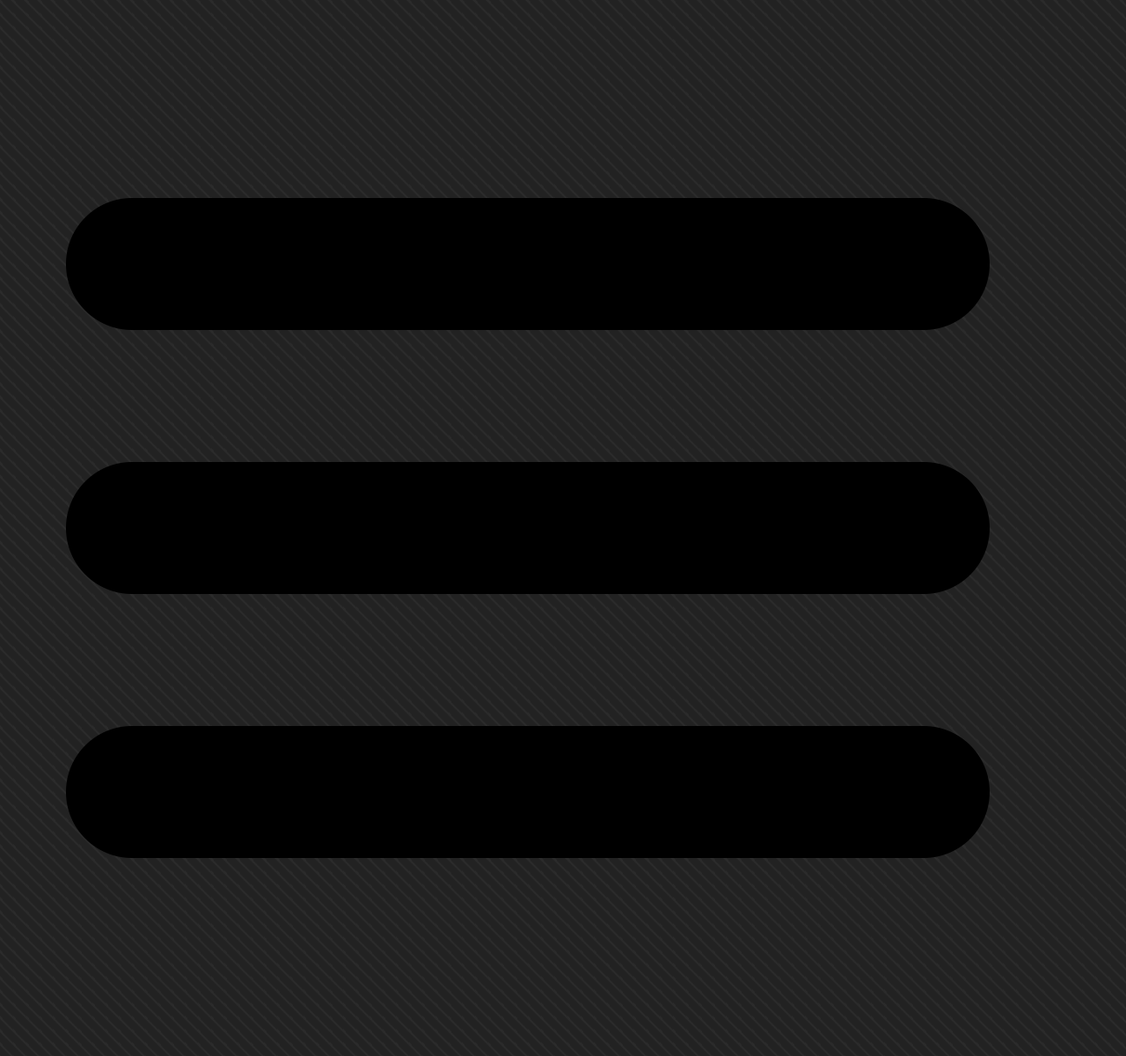
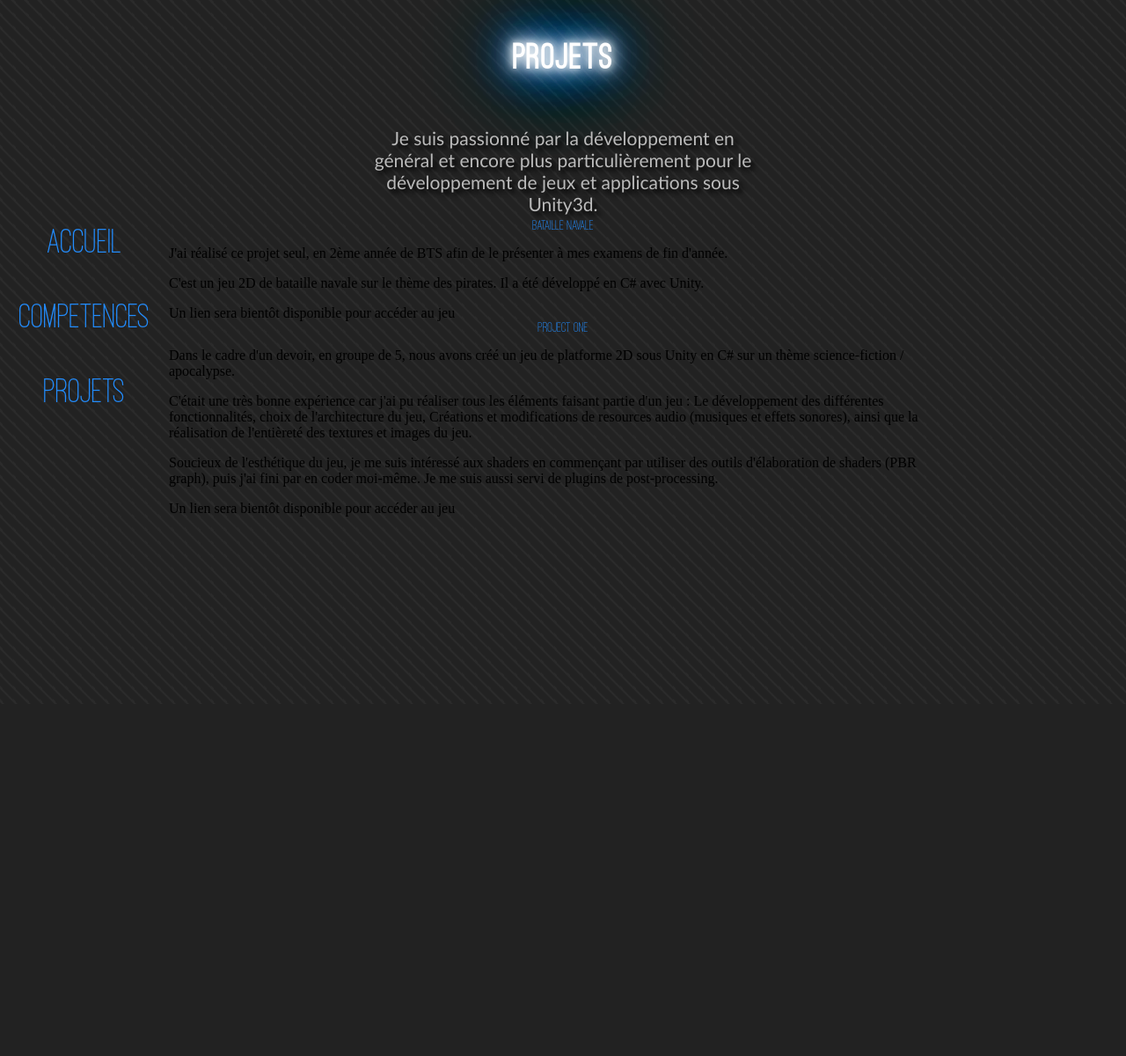
Before and after one commit to PaulDubuis/Portfolio, a PHP site: page /Pages/Project.html in a window 1280 px wide. Shown: the whole page at 88% size. After the commit the page ends 587 px from the top, so only its background shows below. Run offline with PHP 8.4, Linux system fonts and the light colour scheme.

Commit message:
Adding Project page

```diff
--- a/Assets/Css/GlowText.css
+++ b/Assets/Css/GlowText.css
@@ -4,11 +4,10 @@
 
 
 /* General style for paragraph and links */
-p.glowP {
+.glowP {
   text-align: center;
-  margin: 20px 0 20px 0;
 }
-p.glowP a {
+.glowP a {
   text-decoration: none;
   -webkit-transition: all 0.5s;
   -moz-transition: all 0.5s;
@@ -17,22 +16,23 @@ p.glowP a {
 
 
 /* Each link has his settings */
-p.glowP:nth-child(1) a {
+.glowP a {
   color: #228DFF;
   font-family: OS-Medium;
 }
-p.glowP:nth-child(1) a:hover {
+.glowP a:hover {
   -webkit-animation: neon2 1.5s ease-in-out infinite alternate;
   -moz-animation: neon2 1.5s ease-in-out infinite alternate;
   animation: neon2 1.5s ease-in-out infinite alternate;
 }
-p.glowP.always a {
-  color: #228DFF;
+
+/* Variantes */
+.glowP.always a {
+  color: white;
   font-family: OS-Black;
   -webkit-animation: neon2 1.5s ease-in-out infinite alternate;
   -moz-animation: neon2 1.5s ease-in-out infinite alternate;
   animation: neon2 1.5s ease-in-out infinite alternate;
-  color: white;
 }
 
 
@@ -64,7 +64,7 @@ p.glowP.always a {
 
 
 /* Must be done after animations */
-p.glowP a:hover {
+.glowP a:hover {
   color: #ffffff;
 }
 
--- a/Assets/Css/default.css
+++ b/Assets/Css/default.css
@@ -51,7 +51,6 @@ html, body {
 }
 
 #title {
-  height: 10%;
   font-size: 250%;
   text-align: center;
   color: white;
@@ -60,10 +59,12 @@ html, body {
 
 #intro {
   position: relative;
-  top: 30%;
-  margin-left: 40%;
-  font-size: 20px;
-  color: white;
+  width: 50%;
+  top: 2%;
+  left: 25%;
+  font-size: 21px;
+  color: #bbb;
+  text-shadow: 4px 4px 5px black;
   font-family: calibri;
   text-align: center;
 }
@@ -83,13 +84,6 @@ html, body {
 
 #introContent {
   font-family: Consolas;
-}
-
-.containerTitle {
-  color: white;
-  font-size: 20px;
-  font-family: Arial;
-  text-align: center;
 }
 
 
--- a/Pages/Project.html
+++ b/Pages/Project.html
@@ -1,43 +1,84 @@
 <html>
 
   <head>
-    <script type="text/javascript" src="../Assets/JavaScript/jquery-3.3.1.min.js"></script>
-    <script type="text/javascript" src="../Assets/JavaScript/indexJS.js"></script>
+    <script type="text/javascript" src=".../Assets/JavaScript/jquery-3.3.1.min.js"></script>
+    <script type="text/javascript" src=".../Assets/JavaScript/indexJS.js"></script>
+
     <link rel="stylesheet" type="text/css" href="../Assets/Css/default.css">
+    <link rel="stylesheet" type="text/css" href="../Assets/Css/project.css">
+    <link rel="stylesheet" type="text/css" href="../Assets/Css/GlowText.css">
+
+    <meta charset="UTF-8">
   </head>
 
 
   <body>
 
-    <img id="openMenuButton" src="../Assets/Images/Icons/toggle_menu.png"></img>
+    <!-- Menu on the left -->
+    <div id="mainMenu">
+      <p class="glowP">
+        <a href="../index.html" class="menuLink">Accueil</a>
+        <a href="../Pages/Skill.html" class="menuLink">Competences</a>
+        <a href="../Pages/Project.html" class="menuLink">Projets</a>
+      </p>
+    </div>
 
-    <?php
-      include("leftNavMenu.php");
-    ?>
+    <!-- Main container -->
+    <div id="mainContainer">
 
-    <div id="mainContainer">
-      <p id="title">
-        Projets
-      </p>
-      <p id="intro">
-        Au cours de mes années scolaires j'ai pu réaliser plusieurs projets.
+      <p id="title" class="glowP always">
+        <a href="#" class="not-active">Projets</a>
       </p>
 
-      <div class="skillContainer">
-        <div class="containerTitle">Bataille Navale</div>
-        J'ai réalisé ce projet en 2ème année de BTS, seul. C'est un jeu 2D de bataille navale développé en C# avec Unity.
-        Il m'a permis de bien me familiariser avec Unity et d'accroître mes conaissances en C#.
+      <p id="intro">
+        Je suis passionné par la développement en général et encore plus particulièrement pour le développement de jeux et applications sous Unity3d.
+      </p>
+
+      <!-- BATAILLE NAVALE -->
+      <div class="projectContainer">
+        <div class="subContainer">
+          <div class="glowP">
+            <a href="#" class="projectName not-active">Bataille Navale</a>
+          </div>
+
+          <!-- content -->
+          <div class="projectContent">
+            <p>
+              J'ai réalisé ce projet seul, en 2ème année de BTS afin de le présenter à mes examens de fin d'année.
+            </p>
+            <p>
+              C'est un jeu 2D de bataille navale sur le thème des pirates.
+              Il a été développé en C# avec Unity.
+            </p>
+            <span class="warning">Un lien sera bientôt disponible pour accéder au jeu</span>
+          </div>
+        </div>
       </div>
-      <div class="skillContainer">
-        <div class="containerTitle">Project One</div>
-        Il s'agit d'un jeu de plateforme en 2D développé sous Unity en C#.
 
-        J'ai pu réaliser la plupart des scripts, l'architecture du jeu, ainsi que des resources audio et les textures du jeu.
+      <!-- PROJECT ONE -->
+      <div class="projectContainer">
+        <div class="subContainer">
+          <div class="glowP">
+            <a href="#" class="projectName not-active">Project One</a>
+          </div>
 
-        Sur ce projet j'ai pu me concentrer sur des fonctionnalités de Unity et apprendre à les utiliser, tel un outil de création de shader, la création de script de shader et plugin de post-processing.
+          <!-- content -->
+          <div class="projectContent">
+            <p>Dans le cadre d'un devoir, en groupe de 5, nous avons créé un jeu de platforme 2D sous Unity en C# sur un thème science-fiction / apocalypse.</p>
+            <p>
+              C'était une très bonne expérience car j'ai pu réaliser tous les éléments faisant partie d'un jeu :
+              Le développement des différentes fonctionnalités, choix de l'architecture du jeu, Créations et modifications de resources audio (musiques et effets sonores), ainsi que la réalisation de l'entièreté des textures et images du jeu.
+            </p>
+            <p>
+              Soucieux de l'esthétique du jeu, je me suis intéressé aux shaders en commençant par utiliser des outils d'élaboration de shaders (PBR graph), puis j'ai fini par en coder moi-même.
+              Je me suis aussi servi de plugins de post-processing.
+            </p>
+            <span class="warning">Un lien sera bientôt disponible pour accéder au jeu</span>
+          </div>
 
+        </div>
       </div>
-      </div>
+
     </div>
   </body>
 
```
Also changed, not shown: Assets/Css/skill.css (+57 -11 lines), Pages/Skill.html (+123 -16 lines).
